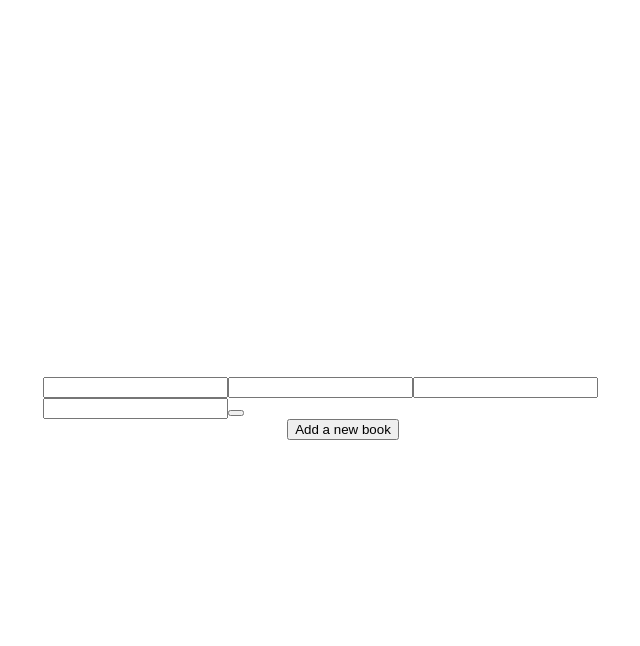
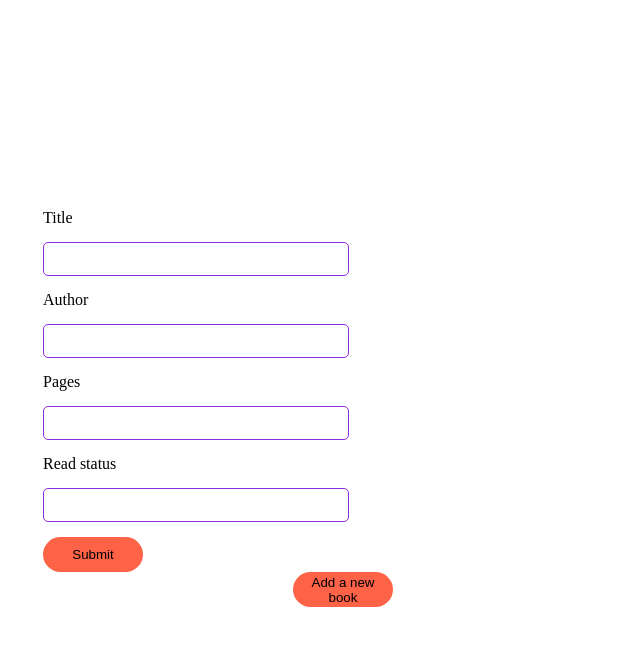
Before and after one commit to unbearabletruth/Library, a plain HTML site: page index.html in a window 1280 px wide. Both pictures are taken after a click on the button "Add a new book". Shown: the whole page, without its empty margins (297-937 px from the left). Drawn offline with Linux system fonts and the light colour scheme.

Commit message:
You can change read status now

```diff
--- a/script.js
+++ b/script.js
@@ -12,6 +12,14 @@ function Book(name, author, pages, read) {
     this.author = author;
     this.pages = pages;
     this.read = read;
+}
+
+Book.prototype.setRead = function(){
+    console.log(this.read);
+    if (this.read === "not read!"){
+        return this.read = "read it!";
+    } else {
+        return this.read = "not read!";}
 }
 
 function addBookToLibrary(newbook) {
@@ -29,6 +37,14 @@ function update(){
     printBooks();
 }
 
+/*
+function setRead(book){
+    console.log(book);
+    if (book === "not read"){
+        return "read it!";
+    } return "not read!";
+}*/
+
 function printBooks(){
     myLibrary.forEach((book)=>{
         let newItem = document.createElement("div");
@@ -37,12 +53,22 @@ function printBooks(){
         let newAuthor = document.createElement("div");
         let newPages = document.createElement("div");
         let newRead = document.createElement("div");
+
         let remove = document.createElement("button");
-        remove.textContent = "remove book"
+        remove.textContent = "remove book";
         remove.addEventListener("click", () => {
             removeBookFromLibrary(newTitle.innerText);
             update();
             console.log(myLibrary)});
+
+        let changeRead = document.createElement("button");
+        changeRead.textContent = "read it";
+        changeRead.addEventListener("click", () => {
+            console.log(book);
+            newRead.innerText = book.setRead();
+        })
+
+        newItem.appendChild(changeRead);
         newItem.appendChild(remove);
         newItem.appendChild(newTitle);
         newItem.appendChild(newAuthor);
@@ -56,35 +82,58 @@ function printBooks(){
       })
 }
 
-const ThePlague = new Book("The Plague", "Albert Camus", 300, "read");
-ThePlague
-const NeverLetMeGo = new Book("Never Let Me Go", "Kazuo Ishiguro", 350, "read");
+const ThePlague = new Book("The Plague", "Albert Camus", 300, "read it!");
+const NeverLetMeGo = new Book("Never Let Me Go", "Kazuo Ishiguro", 350, "read it!");
 addBookToLibrary(ThePlague);
 addBookToLibrary(NeverLetMeGo);
 
 
 button.addEventListener("click", function handler(e){
     let form = document.createElement("form");
+
+    let titlelabel = document.createElement("label");
+    titlelabel.textContent = "Title";
     let titleinput = document.createElement("input");
     titleinput.type = "text";
+
+    let authorlabel = document.createElement("label");
+    authorlabel.textContent = "Author";
     let authorinput = document.createElement("input");
     authorinput.type = "text";
+
+    let pageslabel = document.createElement("label");
+    pageslabel.textContent = "Pages";
     let pagesinput = document.createElement("input");
     pagesinput.type = "number";
+
+    let readlabel = document.createElement("label");
+    readlabel.textContent = "Read status";
     let readinput = document.createElement("input");
     readinput.type = "text";
+
     let submit = document.createElement("button");
+    submit.innerText = "Submit";
+
+    form.appendChild(titlelabel);
     form.appendChild(titleinput);
+
+    form.appendChild(authorlabel);
     form.appendChild(authorinput);
+
+    form.appendChild(pageslabel);
     form.appendChild(pagesinput);
+
+    form.appendChild(readlabel);
     form.appendChild(readinput);
+
     form.appendChild(submit);
+
     shelf.appendChild(form);
     submit.addEventListener("click", (e) => {
         const newbook = new Book(titleinput.value, authorinput.value, pagesinput.value, readinput.value);
         addBookToLibrary(newbook);
         e.preventDefault();
-        printBooks();
+        update();
 
     })
     e.preventDefault();
--- a/style.css
+++ b/style.css
@@ -20,3 +20,30 @@ body {
     justify-content: space-evenly;
     border: 2px solid lightblue;
 }
+
+form {
+    display: flex;
+    flex-direction: column;
+    gap: 15px;
+}
+
+input {
+    outline: none;
+    width: 300px;
+    height: 30px;
+    border: 1px solid blueviolet;
+    border-radius: 5px;
+}
+
+input:focus {
+    outline: none;
+    border: 1px solid lightsteelblue;
+}
+
+button {
+    width: 100px;
+    height: 35px;
+    border-radius: 20px;
+    border: 0px;
+    background-color: tomato;
+}
```
